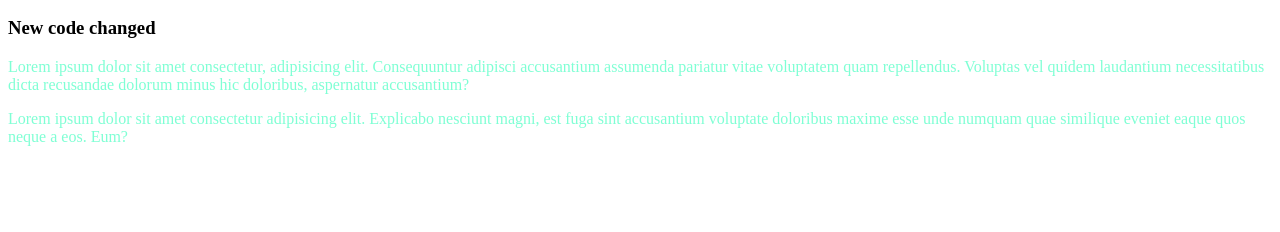
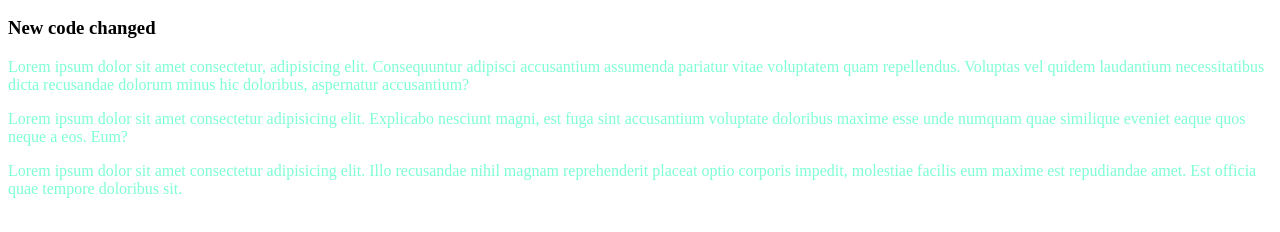
Before and after one commit to Saikatsaha95/my-first-repo, a plain HTML site: page index.html in a window 1280 px wide. Shown: the part 110-342 px from the top of the page. Drawn offline with Linux system fonts and the light colour scheme.

Commit message:
added paragraph

```diff
--- a/index.html
+++ b/index.html
@@ -24,5 +24,12 @@
       nesciunt magni, est fuga sint accusantium voluptate doloribus maxime esse
       unde numquam quae similique eveniet eaque quos neque a eos. Eum?
     </p>
+
+    <p>
+      Lorem ipsum dolor sit amet consectetur adipisicing elit. Illo recusandae
+      nihil magnam reprehenderit placeat optio corporis impedit, molestiae
+      facilis eum maxime est repudiandae amet. Est officia quae tempore
+      doloribus sit.
+    </p>
   </body>
 </html>
```
